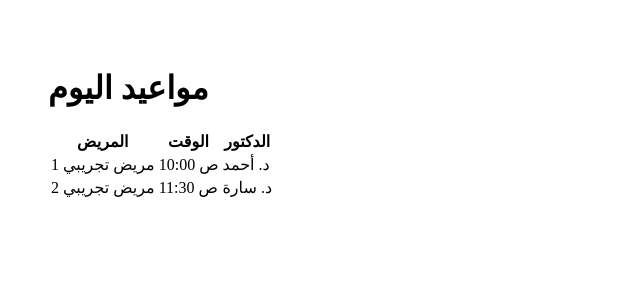
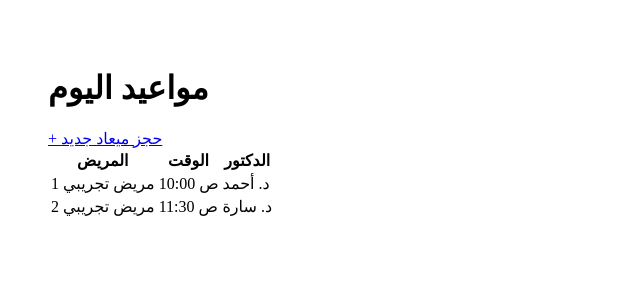
Before and after one commit to emadelrefayy/STAR-1, a Next.js app: page /dashboard/dental/appointments in a window 1280 px wide. Shown: the top 300 px of the page, without its empty margins (0-640 px from the left). Built offline with nearby package versions, Linux system fonts and the light colour scheme.

Commit message:
Update page.tsx

```diff
--- a/app/dashboard/dental/appointments/page.tsx
+++ b/app/dashboard/dental/appointments/page.tsx
@@ -1,3 +1,5 @@
+import Link from "next/link";
+
 export default function DentalAppointmentsPage() {
   const appointments = [
     { id: 1, patient: "مريض تجريبي 1", time: "10:00 ص", doctor: "د. أحمد" },
@@ -7,6 +9,7 @@ export default function DentalAppointmentsPage() {
   return (
     <div style={{ padding: "40px" }}>
       <h1>مواعيد اليوم</h1>
+      <Link href="/dashboard/dental/appointments/new">+ حجز ميعاد جديد</Link>
       <table>
         <thead>
           <tr>
```
